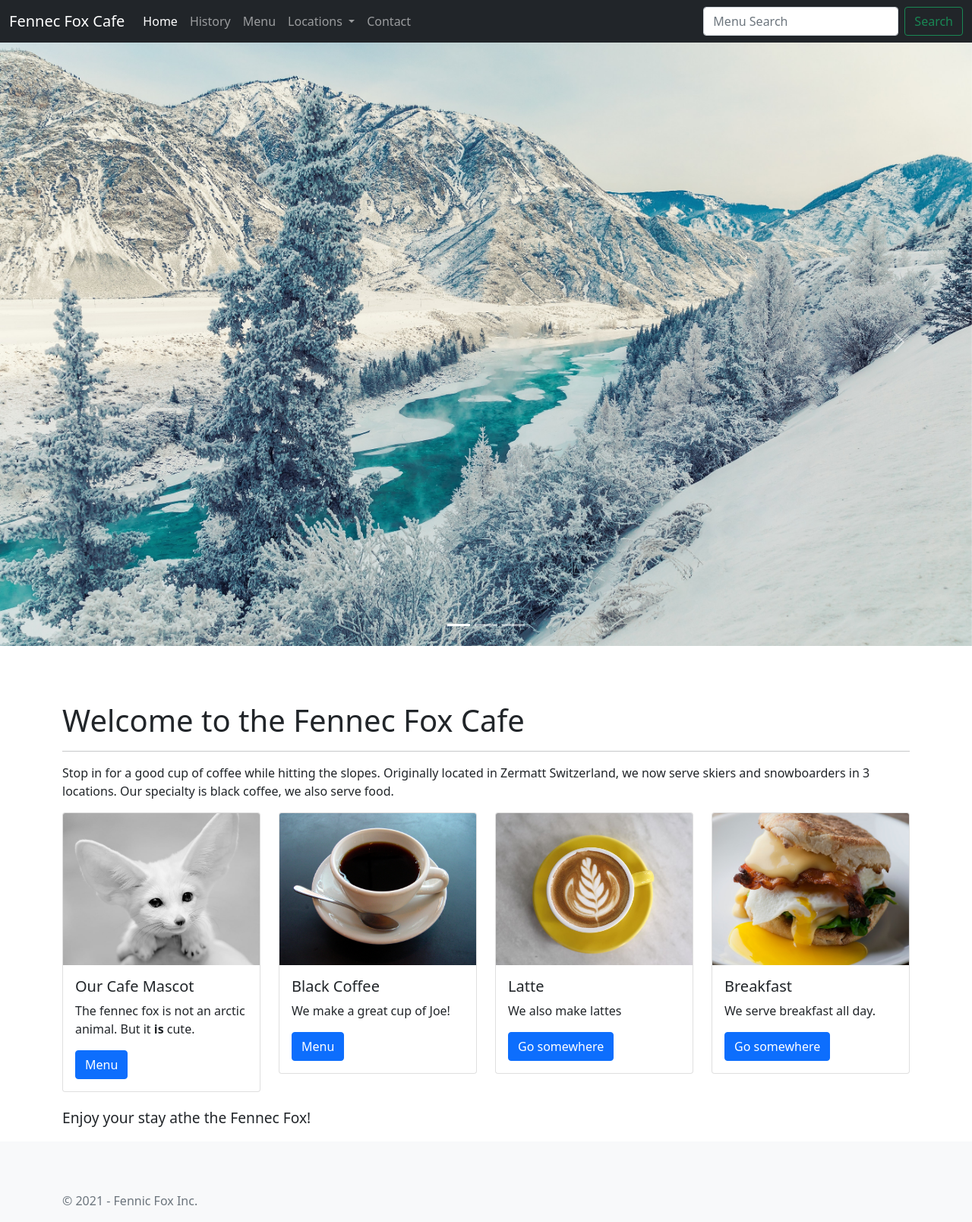
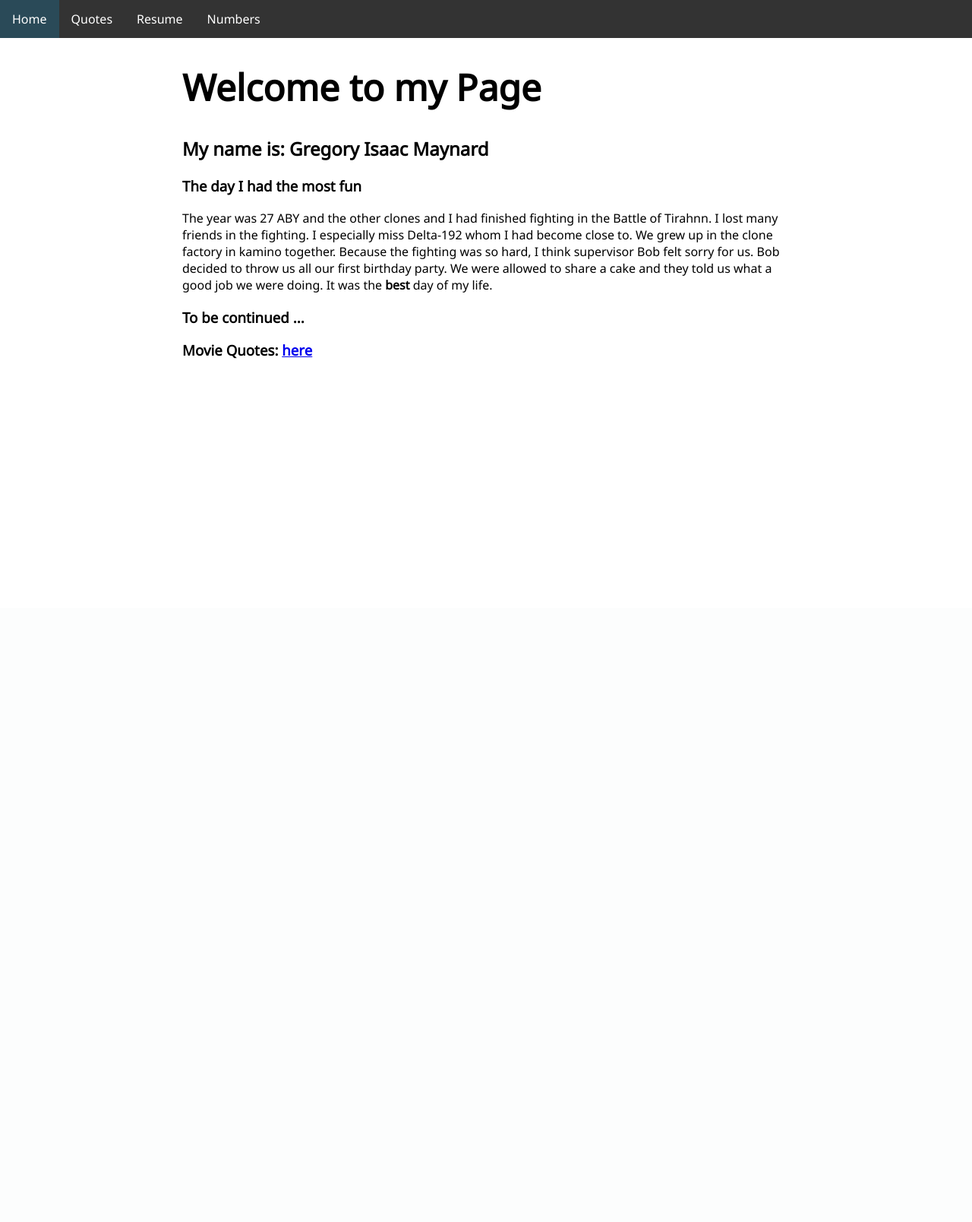
Before and after one commit to CinderScript/csc3221-node-website, a Node server app: page / in a window 1280 px wide. Shown: the whole page at 76% size. After the commit the page ends 800 px from the top, so only its background shows below. Run offline with Node 20, Linux system fonts and the light colour scheme.

Commit message:
Revert "added midterm"
This reverts commit aba07018351a57970c8cb43a91a978ade631d6d5.

```diff
--- a/public/index.html
+++ b/public/index.html
@@ -3,161 +3,39 @@
 <head>
     <meta charset="UTF-8">
 
-    <!-- Reactive page setup-->
-    <meta name="viewport" content="width=device-width, initial-scale=1">
+    <!-- FONTS -->
+    <link rel="preconnect" href="https://fonts.gstatic.com">
+    <link href="https://fonts.googleapis.com/css2?family=Noto+Sans&family=Roboto:wght@300&display=swap" rel="stylesheet">
 
-    <!-- Bootstrap CSS -->
-    <link href="https://cdn.jsdelivr.net/npm/bootstrap@5.0.0/dist/css/bootstrap.min.css" rel="stylesheet"
-          integrity="sha384-wEmeIV1mKuiNpC+IOBjI7aAzPcEZeedi5yW5f2yOq55WWLwNGmvvx4Um1vskeMj0" crossorigin="anonymous">
+    <!-- CSS STYLES -->
     <link rel="stylesheet" href="stylesheets/style.css">
 
-    <title>Meerkat Madness!</title>
+    <title>Static Page - Maynard</title>
 </head>
 <body>
 
-<nav class="navbar fixed-top navbar-expand-lg navbar-dark bg-dark">
-    <div class="container-fluid">
-        <a class="navbar-brand" href="#">Fennec Fox Cafe</a>
-        <button class="navbar-toggler" type="button" data-bs-toggle="collapse" data-bs-target="#navbarSupportedContent"
-                aria-controls="navbarSupportedContent" aria-expanded="false" aria-label="Toggle navigation">
-            <span class="navbar-toggler-icon"></span>
-        </button>
-        <div class="collapse navbar-collapse" id="navbarSupportedContent">
-            <ul class="navbar-nav me-auto mb-2 mb-lg-0">
-                <li class="nav-item">
-                    <a class="nav-link active" aria-current="page" href="#">Home</a>
-                </li>
-                <li class="nav-item">
-                    <a class="nav-link" href="restaurant/history.html">History</a>
-                </li>
-                <li class="nav-item">
-                    <a class="nav-link" href="restaurant/menu.html">Menu</a>
-                </li>
-                <li class="nav-item dropdown">
-                    <a class="nav-link dropdown-toggle" href="#" id="navbarDropdown" role="button" data-bs-toggle="dropdown" aria-expanded="false">
-                        Locations
-                    </a>
-                    <ul class="dropdown-menu" aria-labelledby="navbarDropdown">
-                        <li><a class="dropdown-item" href="restaurant/location-switzerland.html">Swiss Alps</a></li>
-                        <li><a class="dropdown-item" href="restaurant/location-canada.html">Whistler Blackcomb</a></li>
-                    </ul>
-                </li>
-                <li class="nav-item">
-                    <a class="nav-link" href="restaurant/contact.html">Contact</a>
-                </li>
-            </ul>
-            <form class="d-flex">
-                <input class="form-control me-2" type="search" placeholder="Menu Search" aria-label="Search">
-                <button class="btn btn-outline-success" type="submit">Search</button>
-            </form>
-        </div>
-    </div>
+<nav>
+    <a href="index.html" class="active">Home</a>
+    <a href="simple-page.html">Quotes</a>
+    <a href="resume.html">Resume</a>
+    <a href="numbers.html">Numbers</a>
 </nav>
 
-<div id="carouselExampleCaptions" class="carousel slide" data-bs-ride="carousel">
-    <div class="carousel-indicators">
-        <button type="button" data-bs-target="#carouselExampleCaptions" data-bs-slide-to="0" class="active" aria-current="true" aria-label="Slide 1"></button>
-        <button type="button" data-bs-target="#carouselExampleCaptions" data-bs-slide-to="1" aria-label="Slide 2"></button>
-        <button type="button" data-bs-target="#carouselExampleCaptions" data-bs-slide-to="2" aria-label="Slide 3"></button>
-    </div>
-    <div class="carousel-inner">
-        <div class="carousel-item active">
-            <img src="images/location/mountain1.jpg" class="d-block w-100" alt="Snowy Mountain with River">
-        </div>
-        <div class="carousel-item">
-            <img src="images/location/mountain2.jpg" class="d-block w-100" alt="Snowy Mountains">
-        </div>
-        <div class="carousel-item">
-            <img src="images/location/mountain3.jpg" class="d-block w-100" alt="Mountains at Night">
-
-        </div>
-    </div>
-    <button class="carousel-control-prev" type="button" data-bs-target="#carouselExampleCaptions" data-bs-slide="prev">
-        <span class="carousel-control-prev-icon" aria-hidden="true"></span>
-        <span class="visually-hidden">Previous</span>
-    </button>
-    <button class="carousel-control-next" type="button" data-bs-target="#carouselExampleCaptions" data-bs-slide="next">
-        <span class="carousel-control-next-icon" aria-hidden="true"></span>
-        <span class="visually-hidden">Next</span>
-    </button>
+<div class="content">
+    <h1>Welcome to my Page</h1>
+    <h2>My name is: Gregory Isaac Maynard</h2>
+    <h3>The day I had the most fun</h3>
+    <p>
+        The year was 27 ABY and the other clones and I had finished fighting in the Battle of Tirahnn.
+        I lost many friends in the fighting.  I especially miss Delta-192 whom I had become close to.
+        We grew up in the clone factory in kamino together.  Because the fighting was so hard, I think
+        supervisor Bob felt sorry for us.  Bob decided to throw us all our first birthday party.  We were
+        allowed to share a cake and they told us what a good job we were doing.  It was the <strong>best</strong> day of
+        my life.
+    </p>
+    <h3>To be continued ...</h3>
+    <h3>Movie Quotes: <a href="simple-page.html">here</a></h3>
 </div>
-<br>
-<div class="container">
-    <div class="row">
-        <div class="offset-md-1 col-md-10 offset-lg-0 col-lg-12">
-            <h1>Welcome to the Fennec Fox Cafe</h1>
-            <hr>
-            <p>
-                Stop in for a good cup of coffee while hitting the slopes.  Originally located in Zermatt Switzerland,
-                we now serve skiers and snowboarders in 3 locations.  Our specialty is black coffee, we also serve food.
-            </p>
-        </div>
-    </div>
-
-    <div class="row">
-
-        <div class="col-md-4 col-lg-3">
-            <div class="card">
-                <img src="images/fox.jpg" class="card-img-top" alt="Fennec Fox">
-                <div class="card-body">
-                    <h5 class="card-title">Our Cafe Mascot</h5>
-                    <p class="card-text">The fennec fox is not an arctic animal.  But it <strong>is</strong> cute.</p>
-                    <a href="#" class="btn btn-primary">Menu</a>
-                </div>
-            </div>
-        </div>
-
-        <div class="col-md-4 col-lg-3">
-            <div class="card">
-                <img src="images/coffee/coffee1.jfif" class="card-img-top" alt="Fennec Fox">
-                <div class="card-body">
-                    <h5 class="card-title">Black Coffee</h5>
-                    <p class="card-text">We make a great cup of Joe!</p>
-                    <a href="#" class="btn btn-primary">Menu</a>
-                </div>
-            </div>
-        </div>
-
-        <div class="col-md-4 col-lg-3">
-            <div class="card">
-                <img src="images/coffee/latte.jpg" class="card-img-top" alt="Fennec Fox">
-                <div class="card-body">
-                    <h5 class="card-title">Latte</h5>
-                    <p class="card-text">We also make lattes</p>
-                    <a href="#" class="btn btn-primary">Go somewhere</a>
-                </div>
-            </div>
-        </div>
-
-        <div class="col-md-4 col-lg-3">
-            <div class="card">
-                <img src="images/food/sandwitch2.jpg" class="card-img-top" alt="Fennec Fox">
-                <div class="card-body">
-                    <h5 class="card-title">Breakfast</h5>
-                    <p class="card-text">We serve breakfast all day.</p>
-                    <a href="#" class="btn btn-primary">Go somewhere</a>
-                </div>
-            </div>
-        </div>
-    </div>
-
-    <div class="row">
-        <p class="message">
-            Enjoy your stay athe the Fennec Fox!
-        </p>
-    </div>
-
-</div>
-
-<footer class="footer mt-auto py-3 bg-light">
-    <div class="container">
-        <span class="text-muted">&copy; 2021 - Fennic Fox Inc.</span>
-    </div>
-</footer>
-
-
-<!-- Bootstrap Bundle with Popper -->
-<script src="https://cdn.jsdelivr.net/npm/bootstrap@5.0.0/dist/js/bootstrap.bundle.min.js" integrity="sha384-p34f1UUtsS3wqzfto5wAAmdvj+osOnFyQFpp4Ua3gs/ZVWx6oOypYoCJhGGScy+8" crossorigin="anonymous"></script>
 
 </body>
 </html>
--- a/public/stylesheets/style.css
+++ b/public/stylesheets/style.css
@@ -1,32 +1,36 @@
-body {
-    padding-top: 50px;  /* padding for fix navbar */
+body{
+  margin: 0px;
+  font-size: 100%;
+  font-family: 'Noto Sans', sans-serif;
 }
 
-.carousel-inner {
-    max-height: 800px;
+nav{
+  margin: 0;
+  padding: 0;
+  overflow: hidden;
+  background-color: #333;
+}
+nav a{
+  display: block;
+  color: white;
+  text-align: center;
+  padding: 14px 16px;
+  text-decoration: none;
+  float: left;
+}
+nav .active{
+  background-color: #007563;
+}
+nav a:hover{
+  background-color: #2a4a58;
 }
 
-.carousel-caption{
-    color: black;
+.content{
+  padding: 0px 50px;
+  max-width: 50rem;
+  margin: auto;
 }
 
-.card {
-    margin-bottom: 20px;
+h1{
+  font-size:300%;
 }
-
-.card img {
-    height: 200px;
-    object-fit: cover;
-}
-
-.message {
-    font-size: larger;
-}
-
-.container{
-    margin-top: 50px;
-}
-
-.fit{
-    width: 100%;
-}
```
Also changed, not shown: public/restaurant/contact.html (deleted, +0 -84 lines), public/restaurant/history.html (deleted, +0 -84 lines), public/restaurant/location-canada.html (deleted, +0 -84 lines), public/restaurant/location-switzerland.html (deleted, +0 -85 lines), public/restaurant/menu.html (deleted, +0 -85 lines), public/testbench.html (+6 -15 lines), public/images/coffee/coffee1.jfif (deleted), public/images/coffee/coffee2.jpg (deleted), public/images/coffee/latte.jpg (deleted), public/images/food/crepes.jpg (deleted), public/images/food/sandwitch.jpg (deleted), public/images/food/sandwitch2.jpg (deleted), public/images/fox.jpg (deleted), public/images/location/lodge.jpg (deleted), 4 more files.
